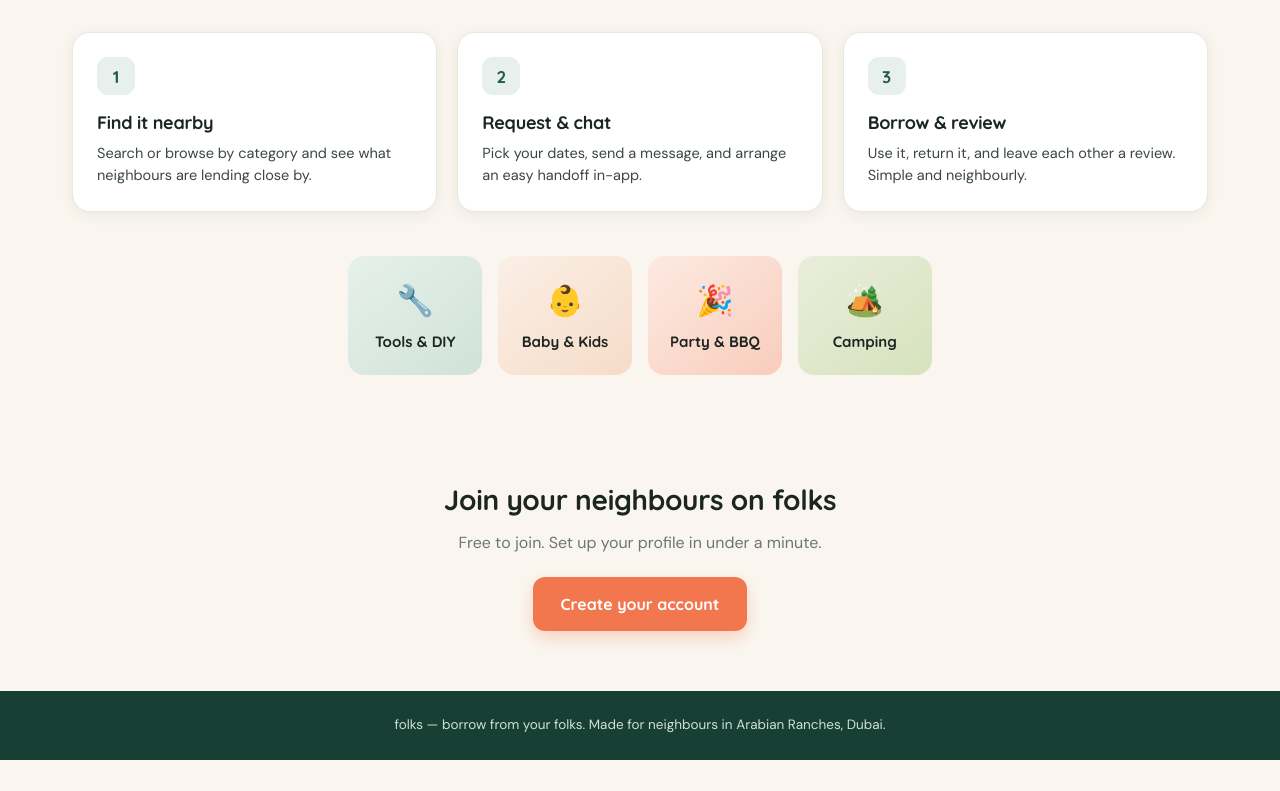
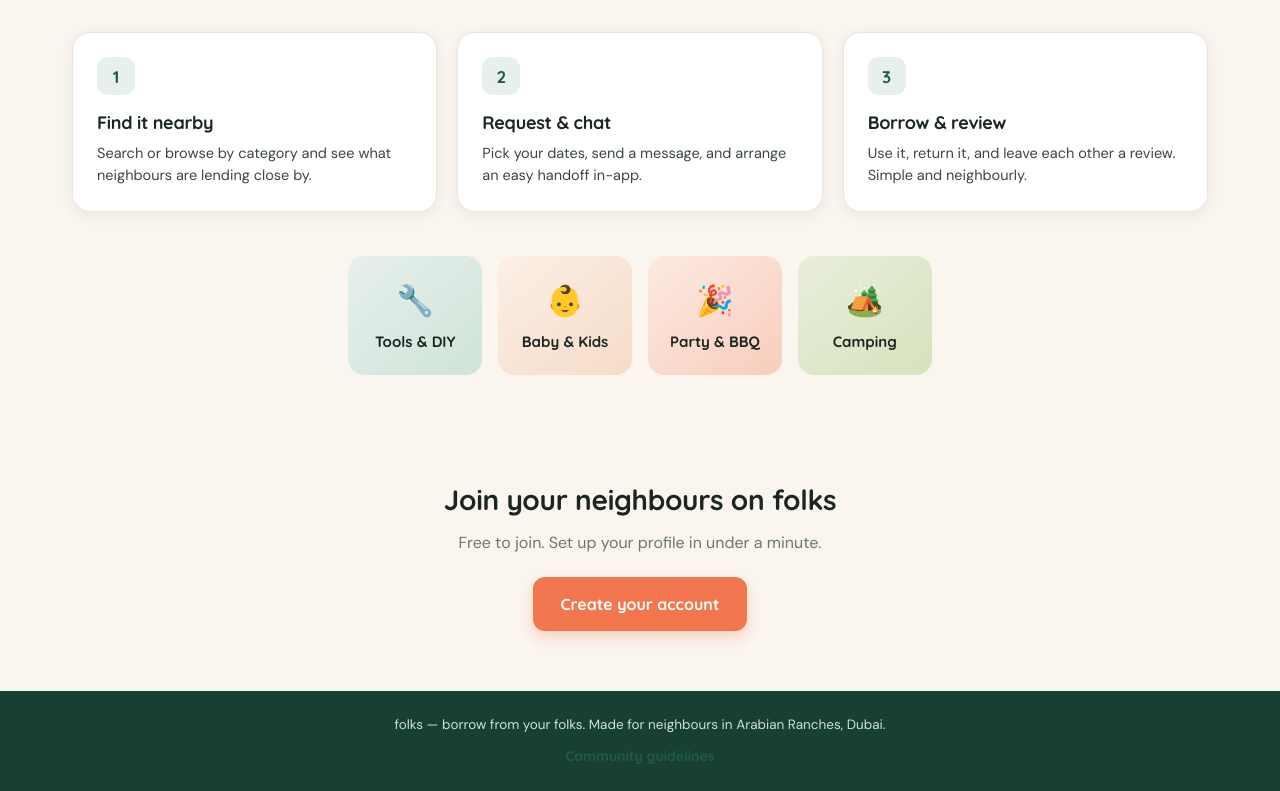
Before and after one commit to radwaawad-droid/folks, a Next.js app: page / in a window 1280 px wide. Shown: the part 1124-1915 px from the top of the page. Before the commit the page ends 1884 px from the top, so only its background shows below. Built offline with nearby package versions, Linux system fonts and the light colour scheme; no server answers.

Commit message:
Update page.js

```diff
--- a/app/page.js
+++ b/app/page.js
@@ -99,7 +99,13 @@ export default async function Home() {
       </section>
 
       <footer className="lp-foot">
-        <div className="container">folks — borrow from your folks. Made for neighbours in Arabian Ranches, Dubai.</div>
+        <div className="container">
+          folks — borrow from your folks. Made for neighbours in Arabian Ranches, Dubai.
+          <br />
+          <Link href="/guidelines" className="lp-navlink" style={{ display: 'inline-block', marginTop: 10 }}>
+            Community guidelines
+          </Link>
+        </div>
       </footer>
     </div>
   )
```
